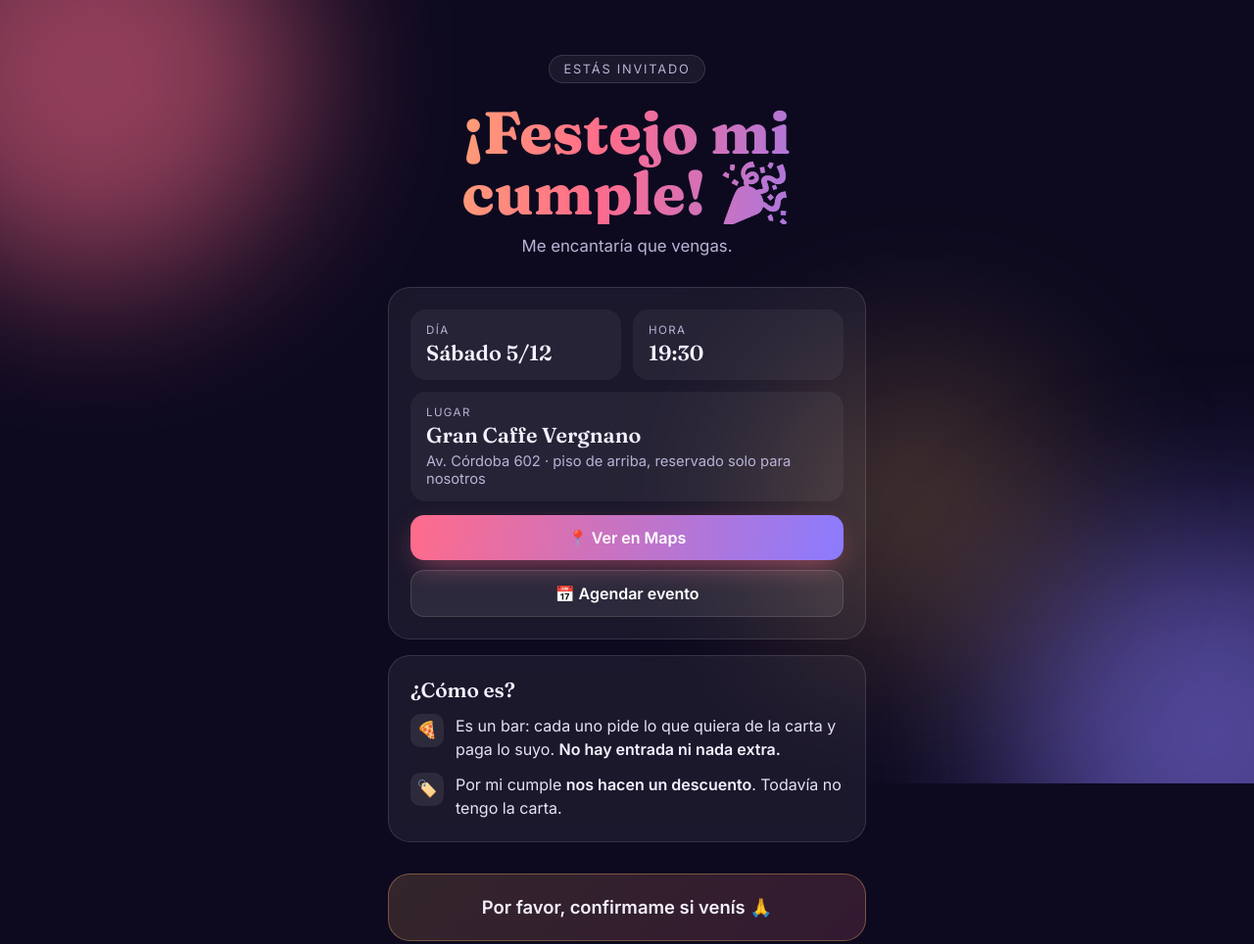
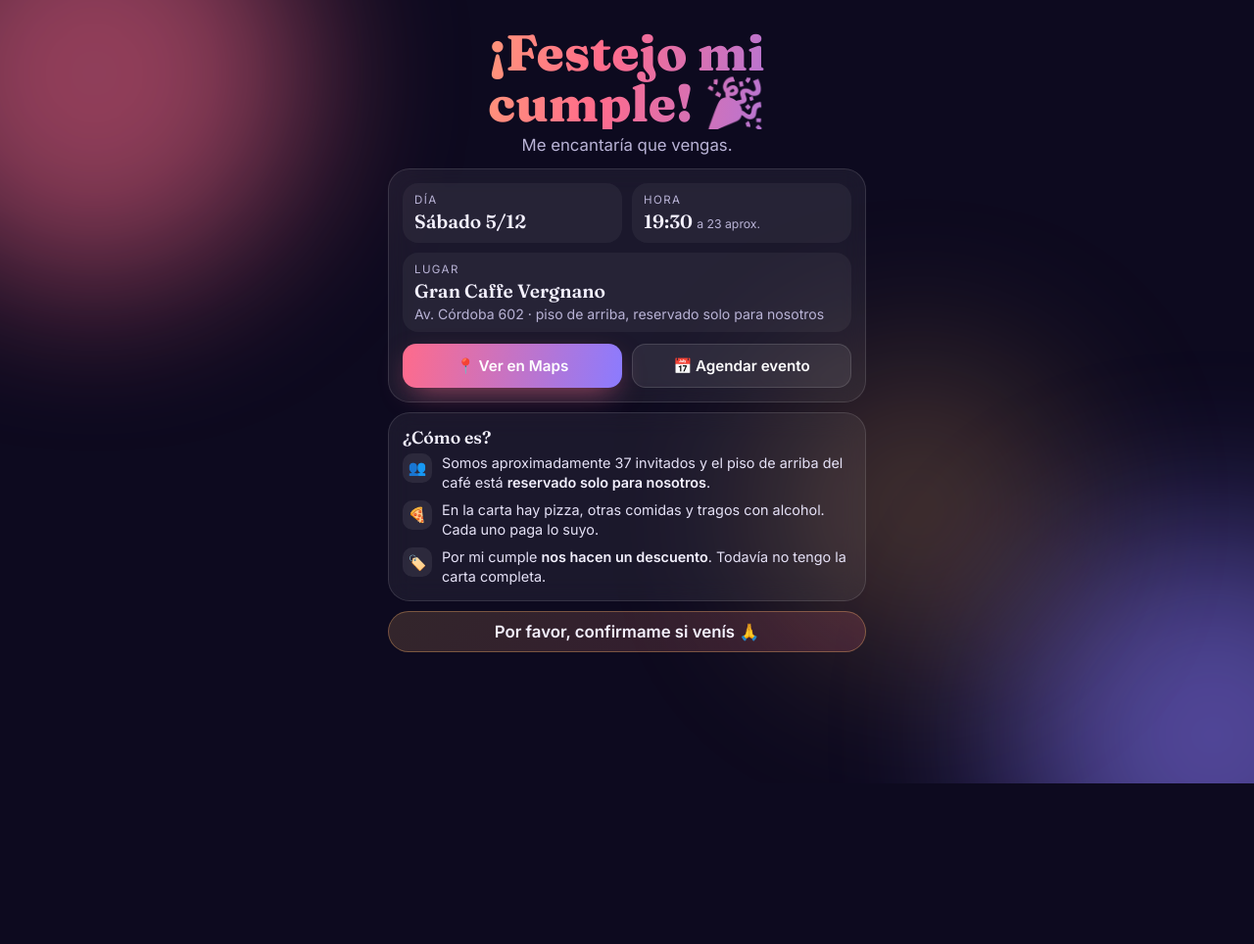
Before and after one commit to FrannRod/frann, a plain HTML site: page cumple.html in a window 1280 px wide. Shown: the whole page at 98% size. After the commit the page ends 800 px from the top, so only its background shows below. Drawn offline with Linux system fonts and the light colour scheme.

Commit message:
Aclara la invitación del cumple: hora de cierre aprox., cantidad de invitados y piso reservado, qué hay en la carta, y compacta el diseño para que entre en el celular sin scroll

```diff
--- a/cumple.html
+++ b/cumple.html
@@ -82,28 +82,16 @@
             z-index: 1;
             max-width: 520px;
             margin: 0 auto;
-            padding: 56px 16px 64px;
+            padding: 16px 16px 20px;
             text-align: center;
-        }
-
-        .etiqueta {
-            display: inline-block;
-            padding: 6px 14px;
-            border: 1px solid var(--borde);
-            border-radius: 999px;
-            background: var(--vidrio);
-            font-size: 0.8em;
-            letter-spacing: 0.14em;
-            text-transform: uppercase;
-            color: var(--texto-suave);
         }
 
         h1 {
             font-family: 'Fraunces', Georgia, serif;
             font-weight: 800;
-            font-size: clamp(2.6em, 11vw, 3.8em);
+            font-size: clamp(1.6em, 7.6vw, 3.2em);
             line-height: 1.02;
-            margin: 20px 0 12px;
+            margin: 12px 0 6px;
             background: linear-gradient(100deg, var(--acento-2), var(--acento) 45%, var(--acento-3));
             -webkit-background-clip: text;
             background-clip: text;
@@ -113,15 +101,15 @@
         .bajada {
             font-size: 1.05em;
             color: var(--texto-suave);
-            margin: 0 0 32px;
+            margin: 0 0 14px;
         }
 
         .tarjeta {
             background: var(--vidrio);
             border: 1px solid var(--borde);
             border-radius: 22px;
-            padding: 22px;
-            margin: 16px 0;
+            padding: 14px;
+            margin: 10px 0;
             text-align: left;
             backdrop-filter: blur(12px);
             -webkit-backdrop-filter: blur(12px);
@@ -130,12 +118,12 @@
         .datos {
             display: grid;
             grid-template-columns: 1fr 1fr;
-            gap: 12px;
+            gap: 10px;
         }
         .dato {
             background: rgba(255, 255, 255, 0.05);
             border-radius: 16px;
-            padding: 14px 16px;
+            padding: 10px 12px;
         }
         .dato.ancho {
             grid-column: 1 / -1;
@@ -151,23 +139,37 @@
         .dato .valor {
             font-family: 'Fraunces', Georgia, serif;
             font-weight: 600;
-            font-size: 1.35em;
+            font-size: 1.2em;
             line-height: 1.2;
+        }
+        .dato .aclaracion {
+            font-family: 'Inter', system-ui, sans-serif;
+            font-weight: 400;
+            font-size: 0.64em;
+            color: var(--texto-suave);
+            white-space: nowrap;
         }
         .dato .detalle {
             display: block;
-            margin-top: 4px;
-            font-size: 0.92em;
+            margin-top: 2px;
+            font-size: 0.88em;
             color: var(--texto-suave);
         }
 
+        .botones {
+            display: grid;
+            grid-template-columns: 1fr 1fr;
+            gap: 10px;
+            margin-top: 12px;
+        }
         .boton {
             display: flex;
             align-items: center;
             justify-content: center;
-            gap: 8px;
-            margin-top: 14px;
-            padding: 13px 20px;
+            gap: 6px;
+            padding: 12px 10px;
+            font-size: 0.95em;
+            white-space: nowrap;
             border-radius: 14px;
             background: linear-gradient(100deg, var(--acento), var(--acento-3));
             color: #fff;
@@ -181,7 +183,6 @@
             box-shadow: 0 14px 34px -10px rgba(255, 107, 139, 0.85);
         }
         .boton.secundario {
-            margin-top: 10px;
             background: rgba(255, 255, 255, 0.08);
             border: 1px solid var(--borde);
             box-shadow: none;
@@ -194,27 +195,28 @@
         .tarjeta h2 {
             font-family: 'Fraunces', Georgia, serif;
             font-weight: 600;
-            font-size: 1.3em;
-            margin: 0 0 12px;
+            font-size: 1.1em;
+            margin: 0 0 6px;
         }
         .lista {
             list-style: none;
             margin: 0;
             padding: 0;
             display: grid;
-            gap: 12px;
+            gap: 8px;
         }
         .lista li {
             display: flex;
-            gap: 12px;
+            gap: 10px;
             align-items: flex-start;
-            line-height: 1.5;
+            font-size: 0.9em;
+            line-height: 1.4;
             color: #e6e2f7;
         }
         .lista .icono {
             flex: none;
-            width: 34px;
-            height: 34px;
+            width: 30px;
+            height: 30px;
             display: grid;
             place-items: center;
             border-radius: 10px;
@@ -226,15 +228,15 @@
         }
 
         .confirmar {
-            margin-top: 32px;
-            padding: 22px;
+            margin-top: 10px;
+            padding: 10px;
             border-radius: 22px;
             background: linear-gradient(135deg, rgba(255, 184, 107, 0.16), rgba(255, 107, 139, 0.16));
             border: 1px solid rgba(255, 184, 107, 0.35);
         }
         .confirmar p {
             margin: 0;
-            font-size: 1.15em;
+            font-size: 1.05em;
             font-weight: 600;
         }
 
@@ -256,7 +258,6 @@
     </div>
 
     <main class="contenedor">
-        <span class="etiqueta">Estás invitado</span>
         <h1>¡Festejo mi cumple! 🎉</h1>
         <p class="bajada">Me encantaría que vengas.</p>
 
@@ -268,7 +269,7 @@
                 </div>
                 <div class="dato">
                     <span class="rotulo">Hora</span>
-                    <span class="valor">19:30</span>
+                    <span class="valor">19:30 <span class="aclaracion">a 23 aprox.</span></span>
                 </div>
                 <div class="dato ancho">
                     <span class="rotulo">Lugar</span>
@@ -276,15 +277,18 @@
                     <span class="detalle">Av. Córdoba 602 · piso de arriba, reservado solo para nosotros</span>
                 </div>
             </div>
-            <a href="https://maps.app.goo.gl/rM8dbYrqGqF44jC27" target="_blank" rel="noopener" class="boton">📍 Ver en Maps</a>
-            <a href="https://www.google.com/calendar/render?action=TEMPLATE&amp;text=Cumple+de+Franco&amp;dates=20261205T223000Z/20261206T020000Z&amp;details=M%C3%A1s+informaci%C3%B3n+en+francorodriguez.com.ar%2Fcumple&amp;location=Gran+Caffe+Vergnano%2C+Av.+C%C3%B3rdoba+602" target="_blank" rel="noopener" class="boton secundario">📅 Agendar evento</a>
+            <div class="botones">
+                <a href="https://maps.app.goo.gl/rM8dbYrqGqF44jC27" target="_blank" rel="noopener" class="boton">📍 Ver en Maps</a>
+                <a href="https://www.google.com/calendar/render?action=TEMPLATE&amp;text=Cumple+de+Franco&amp;dates=20261205T223000Z/20261206T020000Z&amp;details=M%C3%A1s+informaci%C3%B3n+en+francorodriguez.com.ar%2Fcumple&amp;location=Gran+Caffe+Vergnano%2C+Av.+C%C3%B3rdoba+602" target="_blank" rel="noopener" class="boton secundario">📅 Agendar evento</a>
+            </div>
         </section>
 
         <section class="tarjeta">
             <h2>¿Cómo es?</h2>
             <ul class="lista">
-                <li><span class="icono">🍕</span><span>Es un bar: cada uno pide lo que quiera de la carta y paga lo suyo. <strong>No hay entrada ni nada extra.</strong></span></li>
-                <li><span class="icono">🏷️</span><span>Por mi cumple <strong>nos hacen un descuento</strong>. Todavía no tengo la carta.</span></li>
+                <li><span class="icono">👥</span><span>Somos aproximadamente 37 invitados y el piso de arriba del café está <strong>reservado solo para nosotros</strong>.</span></li>
+                <li><span class="icono">🍕</span><span>En la carta hay pizza, otras comidas y tragos con alcohol. Cada uno paga lo suyo.</span></li>
+                <li><span class="icono">🏷️</span><span>Por mi cumple <strong>nos hacen un descuento</strong>. Todavía no tengo la carta completa.</span></li>
             </ul>
         </section>
 
```
